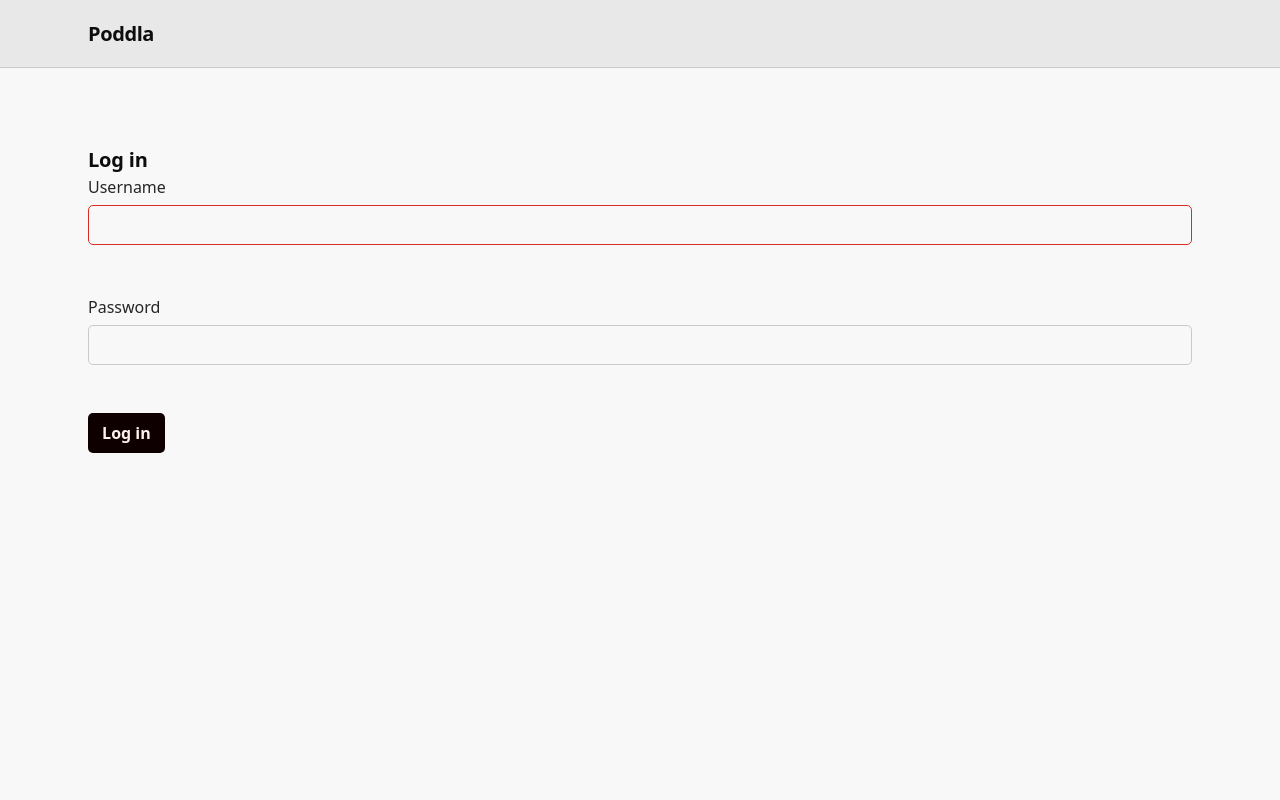
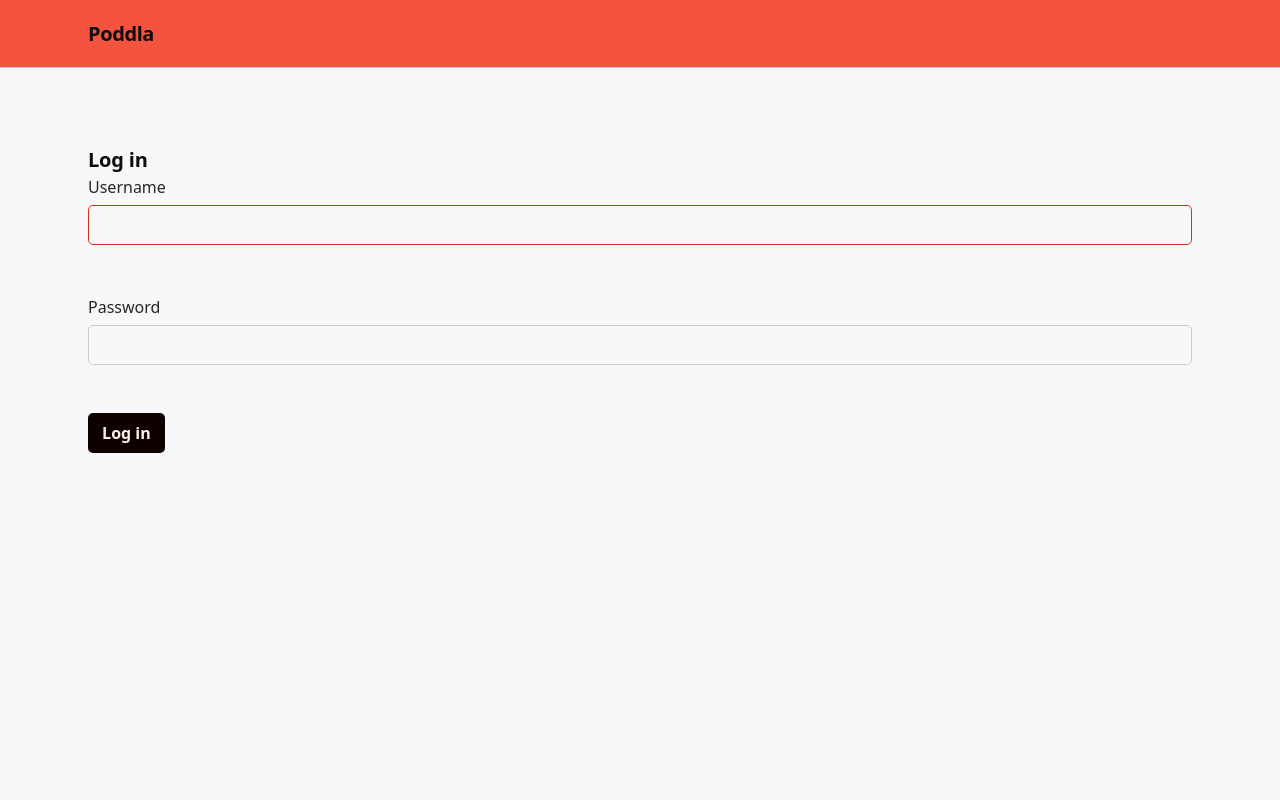
Before and after one commit to jengdal/Poddla, a Django app: page /accounts/login/ in a window 1280 px wide. Run offline with Django 5.2, Linux system fonts and the light colour scheme; parts of the project's set-up code (start-up, migrations or seed data) failed here and were passed over.

Commit message:
style tweaking

```diff
--- a/src/podcasts/templates/podcasts/base.html
+++ b/src/podcasts/templates/podcasts/base.html
@@ -23,11 +23,11 @@
         <a href="{% url 'podcasts' %}" class="app-brand">Poddla</a>
         <nav>
           {% if user.is_authenticated %}
-          <a href="{% url 'add_channel' %}" class="ui-button ui-outlined">Add Channel</a>
-          <a href="{% url 'settings' %}" class="ui-button ui-outlined">Settings</a>
+          <a href="{% url 'add_channel' %}" class="ui-button ui-tonal">Add Channel</a>
+          <a href="{% url 'settings' %}" class="ui-button ui-tonal">Settings</a>
           <form method="post" action="{% url 'logout' %}" style="display:inline">
             {% csrf_token %}
-            <button class="ui-button ui-outlined" type="submit">Log out</button>
+            <button class="ui-button ui-tonal" type="submit">Log out</button>
           </form>
           {% endif %}
         </nav>
--- a/src/poddla/static/styles.css
+++ b/src/poddla/static/styles.css
@@ -19,7 +19,7 @@
 
 /* === Header === */
 .app-header {
-  background-color: var(--surface-tonal);
+  background-color: light-dark(var(--color-7), var(--gray-12));
   border-block-end: 1px solid var(--border-color);
   position: sticky;
   inset-block-start: 0;
--- a/src/poddla/static/theme.css
+++ b/src/poddla/static/theme.css
@@ -16,13 +16,14 @@
     color-scheme: var(--color-scheme, light dark);
 
     /* 2. Palette source - one value to rule them all. Every other color is derived from this one. */
-    --palette-source: oklch(0.58 calc(0.21 * 1) 29);
+    --palette-source: light-dark(oklch(0.58 calc(0.21 * 1) 30),
+        oklch(0.58 calc(0.21 * 1) 29));
     --palette-hue-rotate-by: 0;
 
     /* Gray ramp - derived per-element by core/palette.css. Override --gray-chroma
        or --gray-hue here for warmer/cooler grays. */
     --gray-chroma: 0;
-    --gray-hue: 360;
+    --gray-hue: 0;
 
     /* 3. Named colors (no severity meaning) - use when you literally want a green/red/etc. dot */
     --blue: oklch(from var(--color-9) l 0.2 210);
@@ -102,11 +103,6 @@
     --button-border-radius: var(--radius-2);
   }
 
-  .ui-dark {
-    --gray-chroma: 0.029;
-    --gray-hue: 0;
-  }
-
   /* 14. Severity scope classes - re-source the palette inside these contexts. */
   :where(.ui-critical, [data-invalid], del) {
     --palette-source: oklch(0.58 0.21 var(--hue-red));
```
